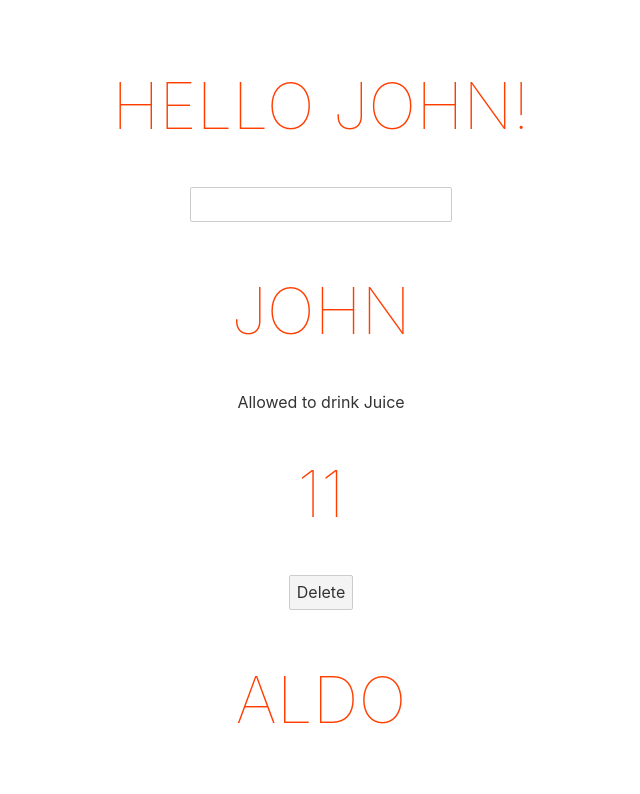
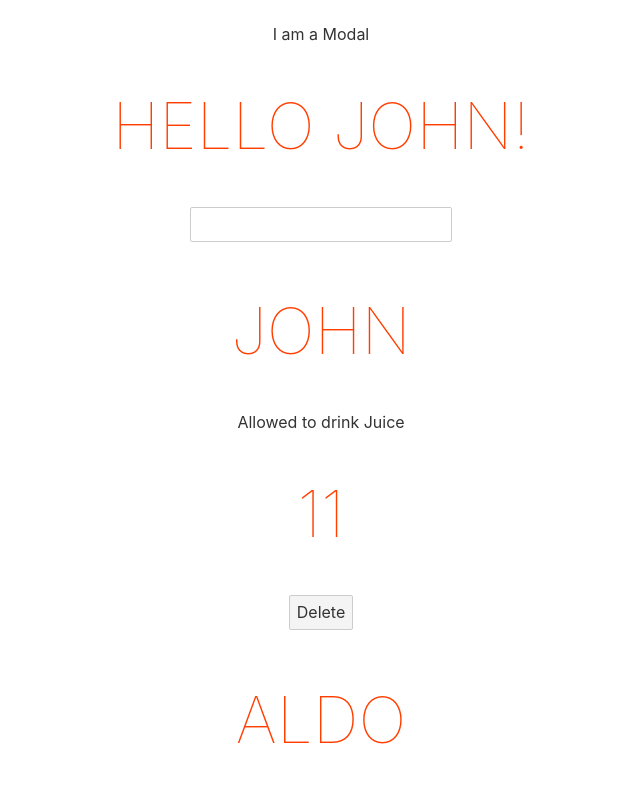
Before and after one commit to arjorb/poll, a Svelte app: page / in a window 1280 px wide. Shown: the top 794 px of the page, without its empty margins (319-959 px from the left). Built offline with nearby package versions, Linux system fonts and the light colour scheme.

Commit message:
creating a Modal component

```diff
--- a/src/App.svelte
+++ b/src/App.svelte
@@ -1,8 +1,9 @@
 <script>
-let name =  "John";
-let newColor = '';
+	import Modal from "./Modal.svelte";
+	let name =  "John";
+	let newColor = '';
 
-let people = [{name:'John',age:11, id:1},{name:'Aldo',age:1, id:2},{name:'Aline',age:2, id:3},{name:'Nkaka',age:1}]
+	let people = [{name:'John',age:11, id:1},{name:'Aldo',age:1, id:2},{name:'Aline',age:2, id:3},{name:'Nkaka',age:1}]
 
 const  handleName = ()  =>{
 	name = "Arjo"
@@ -18,6 +19,7 @@ const handleDelete = (id) =>{
 </script>
 
 <main>
+	<Modal/>
 	<h1 style="color:{newColor}">Hello {name}!</h1>
 	<p>{newColor}</p>
 	<input type="text" bind:value={newColor}>
--- /dev/null
+++ b/src/Modal.svelte
@@ -0,0 +1,9 @@
+<script></script>
+<main>
+    <div class="backdrop">
+        <div>I am a Modal</div>
+    </div>
+</main>
+<style>
+
+</style>
```
